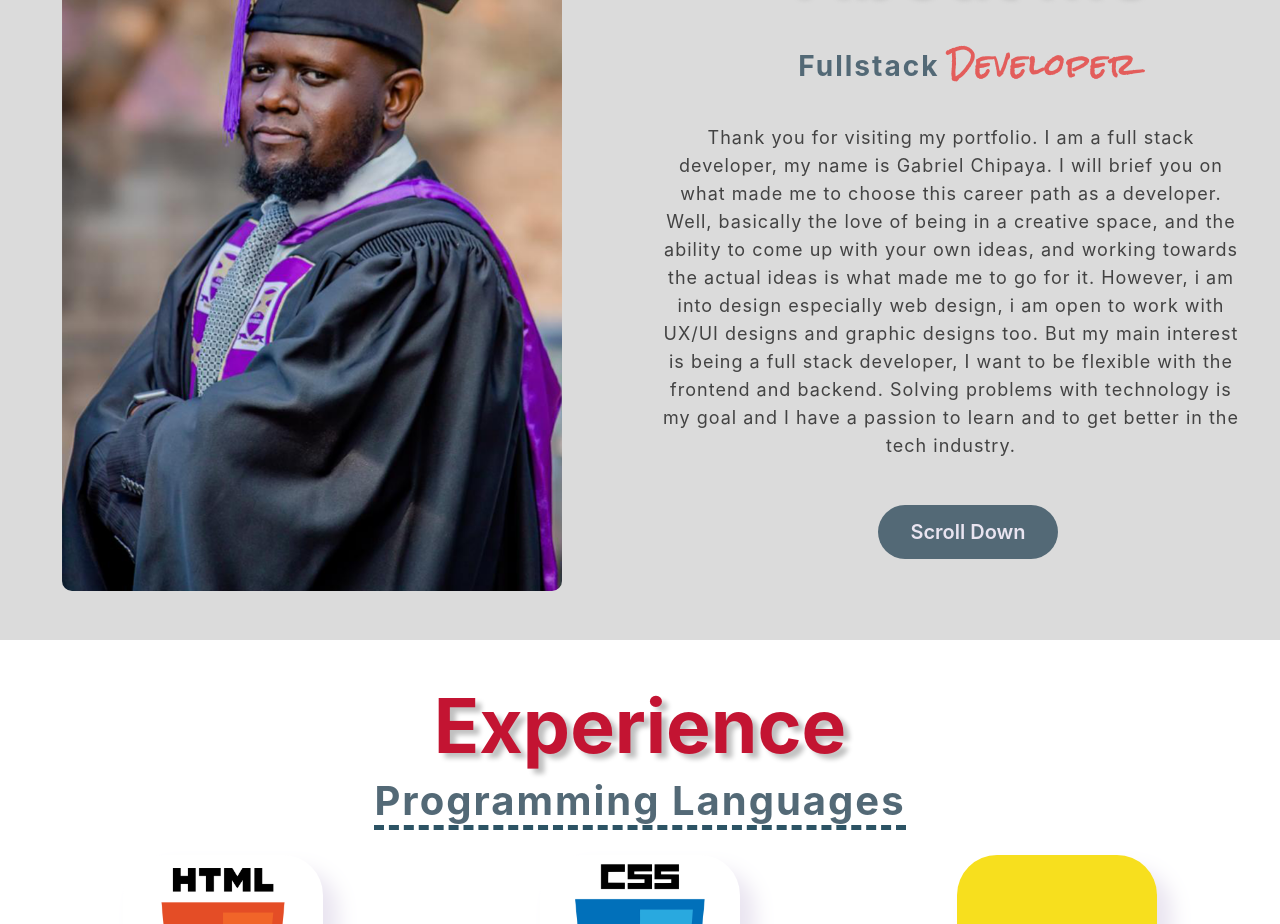
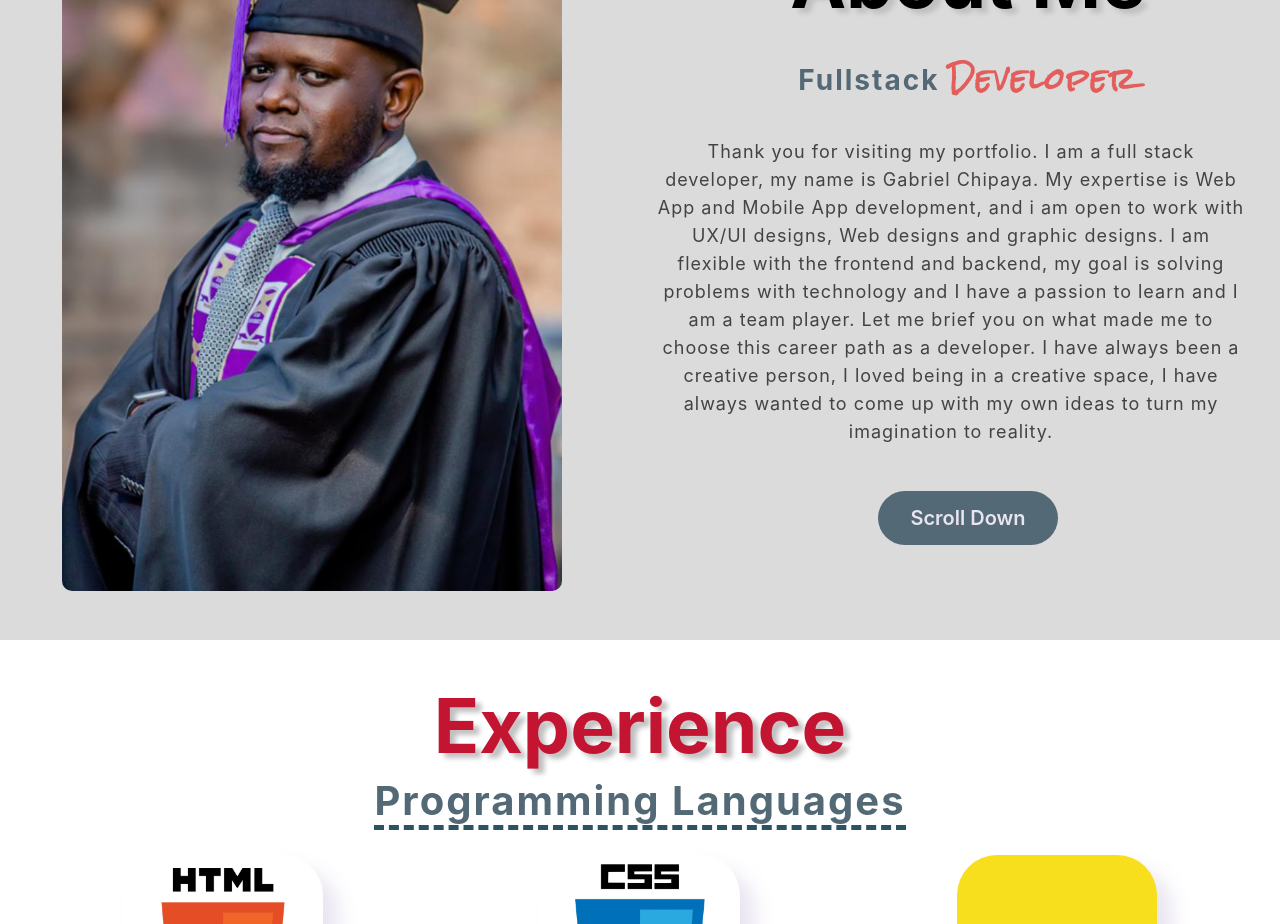
Before and after one commit to GABE400/my_Portfolio, a React (Create React App) app: page / in a window 1280 px wide. Shown: the part 960-1884 px from the top of the page. Built offline with nearby package versions, Linux system fonts and the light colour scheme.

Commit message:
react first commit

```diff
--- a/src/components/About/About.js
+++ b/src/components/About/About.js
@@ -17,15 +17,14 @@ const About = () => {
         </h5>
         <p>
           Thank you for visiting my portfolio. I am a full stack developer, my
-          name is Gabriel Chipaya. I will brief you on what made me to choose
-          this career path as a developer. Well, basically the love of being in
-          a creative space, and the ability to come up with your own ideas, and
-          working towards the actual ideas is what made me to go for it.
-          However, i am into design especially web design, i am open to work
-          with UX/UI designs and graphic designs too. But my main interest is
-          being a full stack developer, I want to be flexible with the frontend
-          and backend. Solving problems with technology is my goal and I have a
-          passion to learn and to get better in the tech industry.
+          name is Gabriel Chipaya. My expertise is Web App and Mobile App
+          development, and i am open to work with UX/UI designs, Web designs and
+          graphic designs. I am flexible with the frontend and backend, my goal
+          is solving problems with technology and I have a passion to learn and
+          I am a team player. Let me brief you on what made me to choose this
+          career path as a developer. I have always been a creative person, I
+          loved being in a creative space, I have always wanted to come up with
+          my own ideas to turn my imagination to reality.
         </p>
         <Link
           className='button'
```
